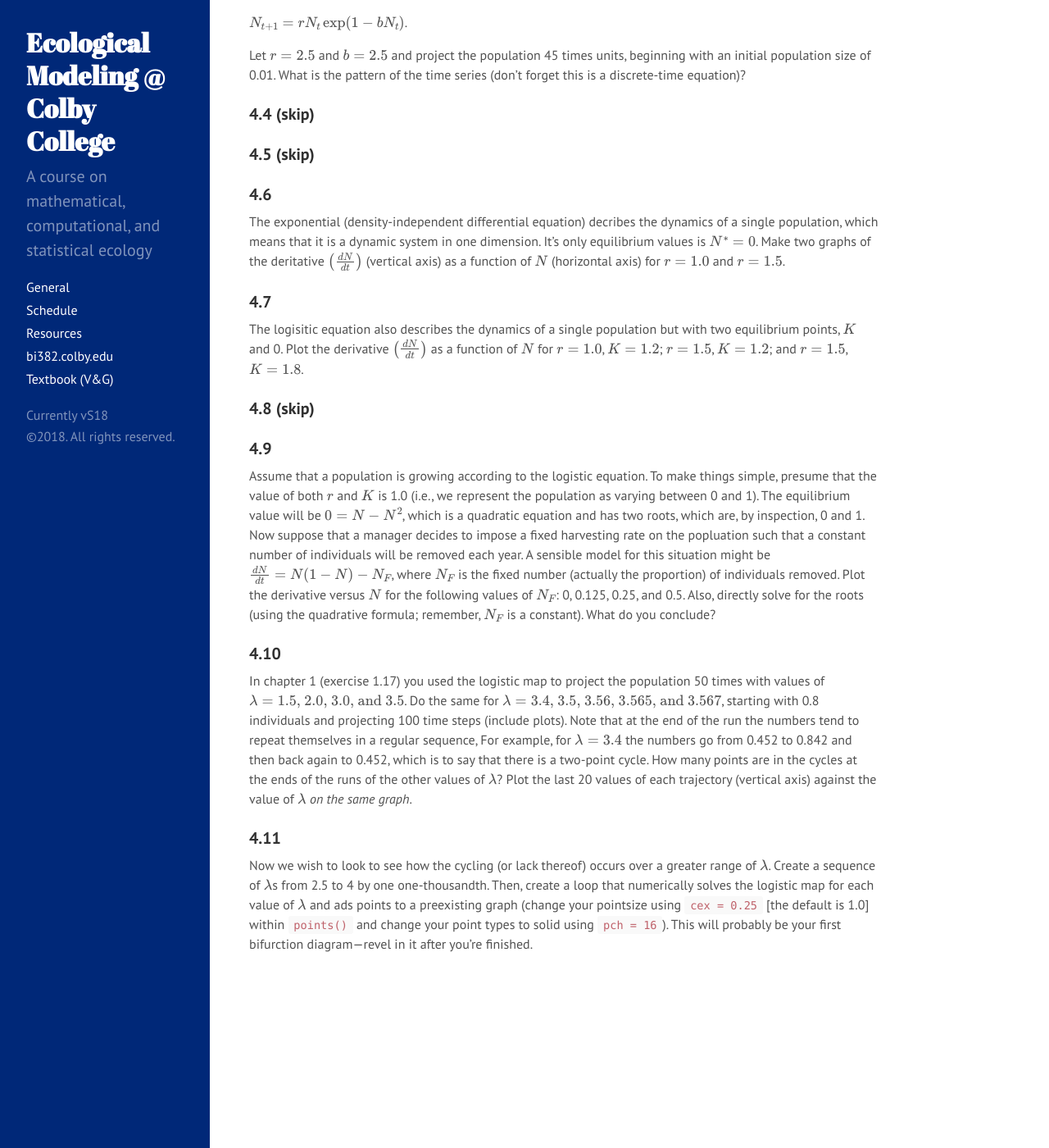
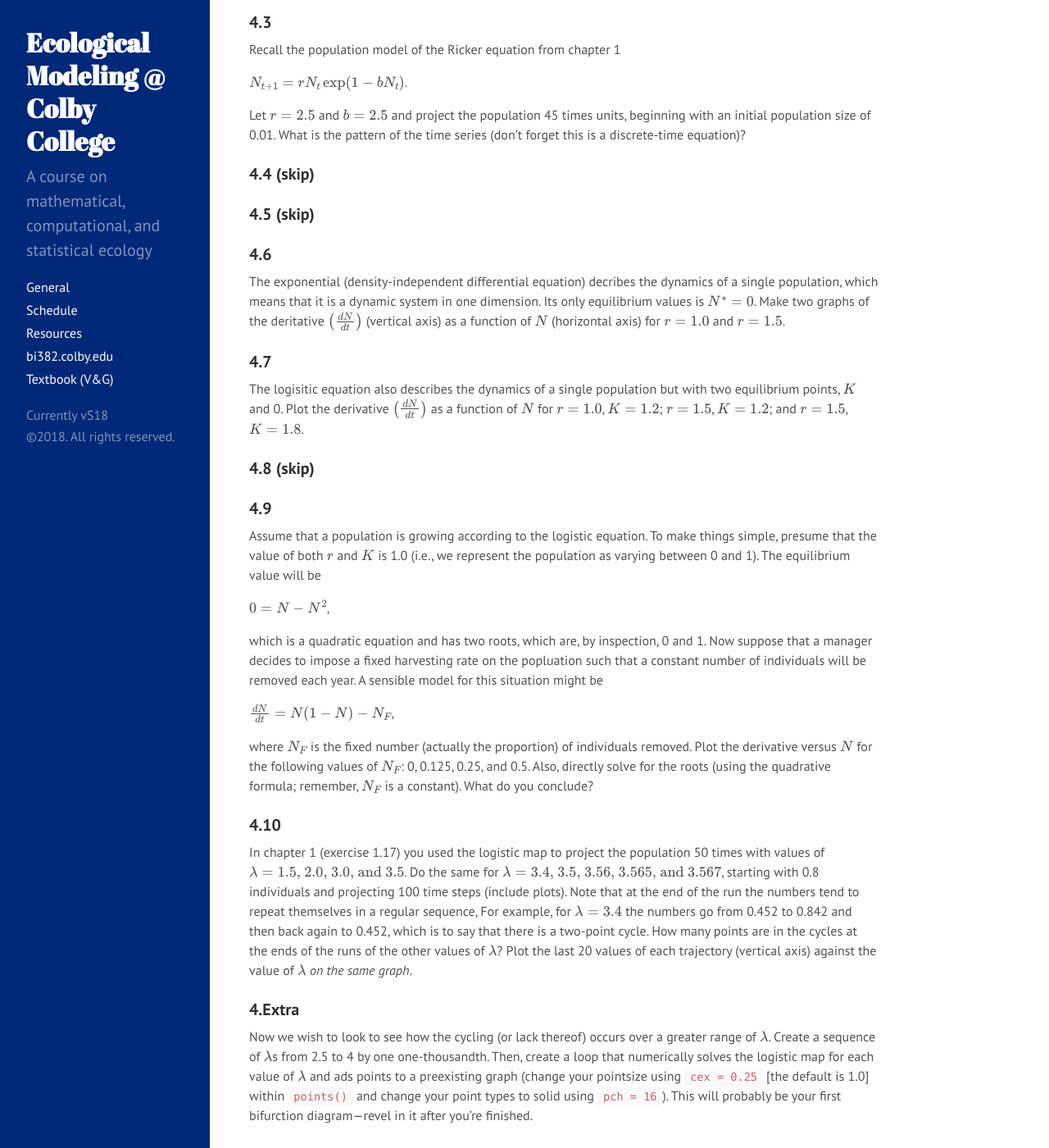
Before and after one commit to ColbyEcology/BI382_2018_Spring, a Jekyll site: the page built from Assignments/LectureNotebooks/Ch4_Notebook.md, in a window 1280 px wide and 1400 px high, scrolled down 504 px. Shown: the whole window at 82% size. Built offline with Jekyll 4.4.1, drawn with Linux system fonts in a browser that asks for light colours; formulas are drawn with MathJax 3.

Commit message:
edited lecutre 4 notebook

```diff
--- a/Assignments/LectureNotebooks/Ch4_Notebook.md
+++ b/Assignments/LectureNotebooks/Ch4_Notebook.md
@@ -9,7 +9,9 @@
 
 ### 4.1
 The integrated logistic equation is
+
 $$N(t) = \frac{KN(0)}{(K - N(0)\exp(-rt) + N(0))}$$
+
 Use this equation to generate a time series of $N$ versus $t$. Use parameters $r = 1.5$, $K = 100$
 
 
@@ -28,7 +30,7 @@
 ### 4.5 (skip)
 
 ### 4.6
-The exponential (density-independent differential equation) decribes the dynamics of a single population, which means that it is a dynamic system in one dimension. It's only equilibrium values is $N^* = 0$. Make two graphs of the deritative $\left(\frac{dN}{dt}\right)$ (vertical axis) as a function of $N$ (horizontal axis) for $r = 1.0$ and $r = 1.5$.
+The exponential (density-independent differential equation) decribes the dynamics of a single population, which means that it is a dynamic system in one dimension. Its only equilibrium values is $N^* = 0$. Make two graphs of the deritative $\left(\frac{dN}{dt}\right)$ (vertical axis) as a function of $N$ (horizontal axis) for $r = 1.0$ and $r = 1.5$.
 
 ### 4.7
 The logisitic equation also describes the dynamics of a single population but with two equilibrium points, $K$ and 0. Plot the derivative $\left(\frac{dN}{dt}\right)$ as a function of $N$ for $r = 1.0$, $K = 1.2$; $r = 1.5$, $K = 1.2$; and $r = 1.5$, $K = 1.8$.
@@ -37,13 +39,17 @@
 
 ### 4.9
 Assume that a population is growing according to the logistic equation. To make things simple, presume that the value of both $r$ and $K$ is 1.0 (i.e., we represent the population as varying between 0 and 1). The equilibrium value will be
+
 $$0 = N - N^2$$,
+
 which is a quadratic equation and has two roots, which are, by inspection, 0 and 1. Now suppose that a manager decides to impose a fixed harvesting rate on the popluation such that a constant number of individuals will be removed each year. A sensible model for this situation might be
+
 $$\frac{dN}{dt} = N(1 - N) - N_F$$,
+
 where $N_F$ is the fixed number (actually the proportion) of individuals removed. Plot the derivative versus $N$ for the following values of $N_F$: 0, 0.125, 0.25, and 0.5. Also, directly solve for the roots (using the quadrative formula; remember, $N_F$ is a constant). What do you conclude?
 
 ### 4.10
 In chapter 1 (exercise 1.17) you used the logistic map to project the population 50 times with values of $\lambda = 1.5\text{, }2.0\text{, }3.0\text{, and }3.5$. Do the same for $\lambda = 3.4\text{, } 3.5\text{, } 3.56\text{, } 3.565\text{, and } 3.567$, starting with 0.8 individuals and projecting 100 time steps (include plots). Note that at the end of the run the numbers tend to repeat themselves in a regular sequence, For example, for $\lambda = 3.4$ the numbers go from 0.452 to 0.842 and then back again to 0.452, which is to say that there is a two-point cycle. How many points are in the cycles at the ends of the runs of the other values of $\lambda$? Plot the last 20 values of each trajectory (vertical axis) against the value of $\lambda$ *on the same graph*.
 
-### 4.11
+### 4.Extra
 Now we wish to look to see how the cycling (or lack thereof) occurs over a greater range of $\lambda$. Create a sequence of $\lambda$s from 2.5 to 4 by one one-thousandth. Then, create a loop that numerically solves the logistic map for each value of $\lambda$ and ads points to a preexisting graph (change your pointsize using `cex = 0.25` [the default is 1.0] within `points()` and change your point types to solid using `pch = 16`). This will probably be your first bifurction diagram—revel in it after you're finished.
```
